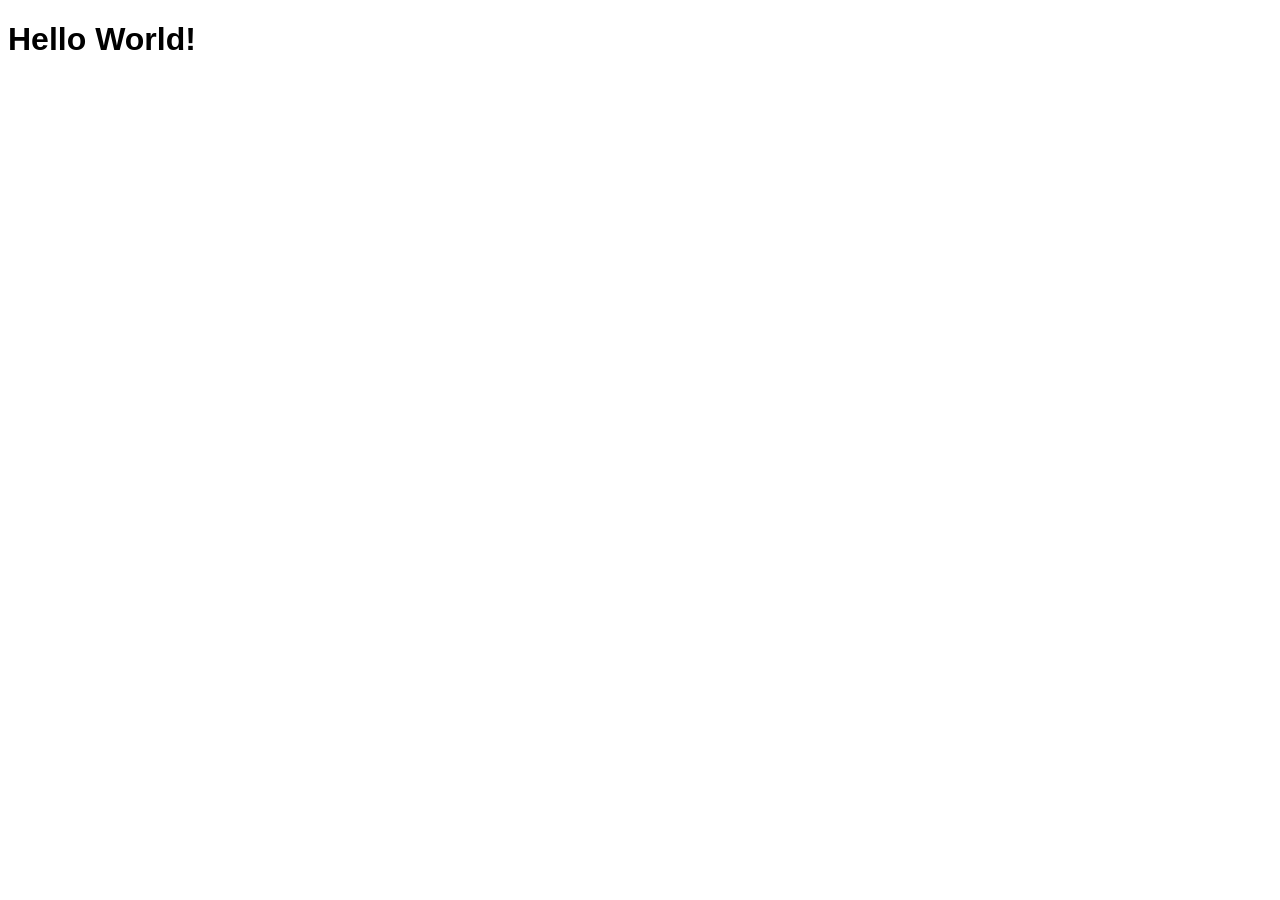
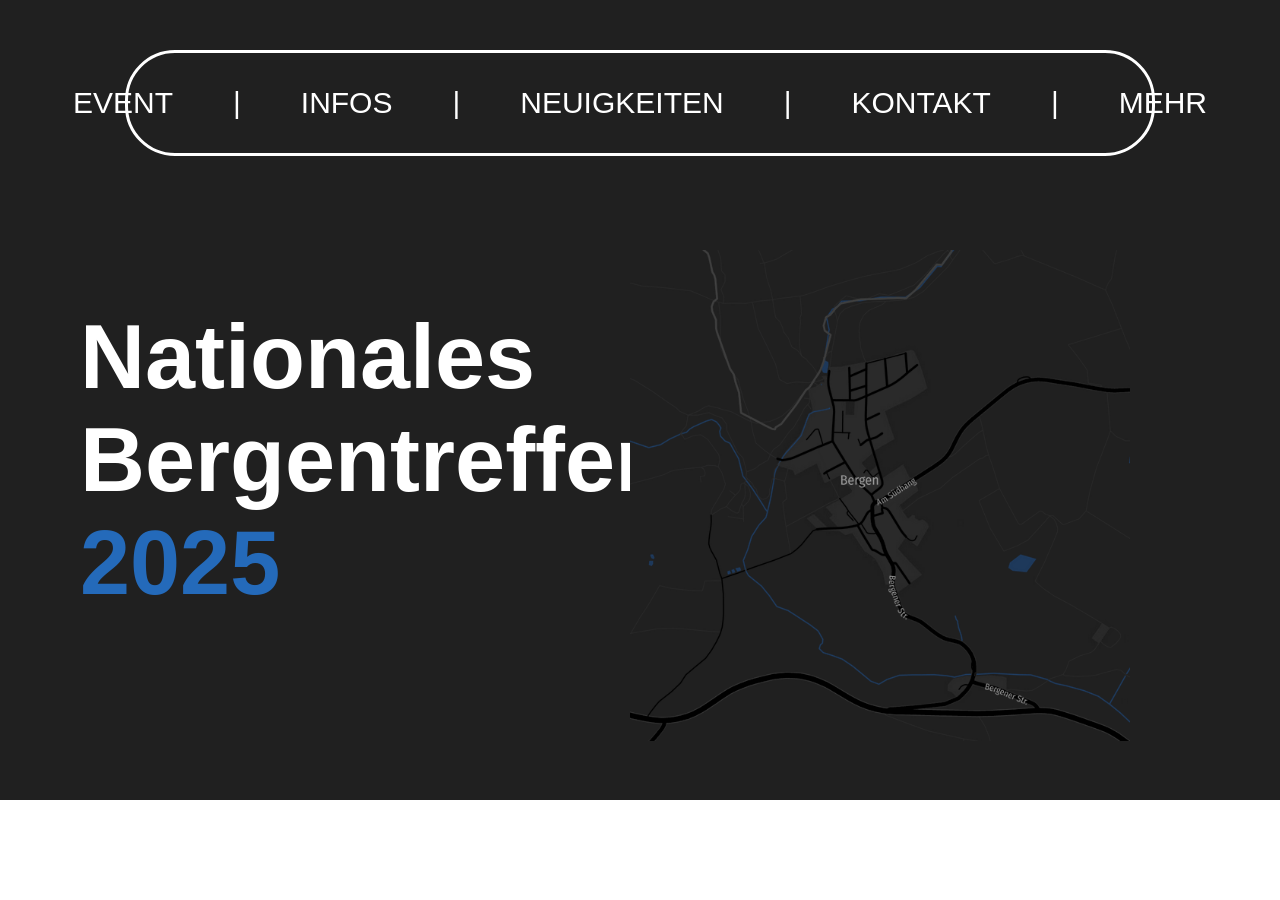
Before and after one commit to Noarlon/Bergentreffen-Website, a PHP site: page / in a window 1280 px wide; the page is wider, and only the part inside the window is pictured. Before the commit the part shown is almost empty. Before the commit the page ends 50 px from the top of that part, so only its background shows below. Run offline with PHP 8.4, Linux system fonts and the light colour scheme.

Commit message:
Header Ground Structure

```diff
--- a/index.html
+++ b/index.html
@@ -11,6 +11,38 @@
         <link rel="stylesheet" href="https://fonts.googleapis.com/icon?family=Material+Icons" />
 </head>
 <body>
-    <h1>Hello World!</h1>
+    <header>
+        <section id="header">
+            <div id="top-bar">
+                <ul>
+                    <li><a href="#event" id="link">EVENT</a></li>
+                    <li><a>|</a></li>
+                    <li><a href="" id="link">INFOS</a></li>
+                    <li><a>|</a></li>
+                    <li><a href="" id="link">NEUIGKEITEN</a></li>
+                    <li><a>|</a></li>
+                    <li><a href="" id="link">KONTAKT</a></li>
+                    <li><a>|</a></li>
+                    <li><a href="" id="link">MEHR</a></li>
+                  </ul>
+            </div>
+            <div id="main-heading">
+                <h1>Nationales</h1>
+                <h1>Bergentreffen</h1>
+                <h1 class="color-accent">2025</h1>
+            </div>
+            <div class="img-fade">
+                <img src="img/kadaster.png">
+            </div>
+        </section>
+    </header>
+    <main>
+        <section id="event">
+
+        </section>
+    </main>
+    <footer>
+
+    </footer>
 </body>
 </html>
--- a/styles.css
+++ b/styles.css
@@ -1,3 +1,81 @@
+:root {
+    --dark_gray: #202020;
+    --blue_accent: #246ABA;
+}
+
 body {
     font-family: Arial, Helvetica, sans-serif;
+    font-style: normal;
+    padding: 0;
+    margin: 0;
 }
+
+.color-accent {
+    color: var(--blue_accent);
+}
+
+#header {
+    background-color: var(--dark_gray);
+    color: white;
+    width: 100%;
+    height: 100svh;
+}
+
+#top-bar {
+    position: relative;
+    left: 50%;
+    top: 50px;
+    transform: translate(-50%, 0);
+    width: 80%;
+    height: 100px;
+    border: 3px white solid;
+    border-radius: 50px;
+    display: flex;
+    align-items: center;
+    justify-content: center;
+}
+
+#top-bar ul {
+    list-style-type: none;
+    margin: 0;
+    padding: 0;
+    display: flex;
+    gap: 20px;
+}
+
+#top-bar li a {
+    text-decoration: none;
+    text-align: center;
+    color: white;
+    font-size: 30px;
+    display: block;
+    padding: 14px 20px;
+}
+
+#top-bar #link:hover {
+    color: var(--blue_accent);
+}
+
+#main-heading {
+    position: relative;
+    left: 80px;
+    top: 200px;
+}
+
+#main-heading h1 {
+    position: relative;
+    font-size: 90px;
+    margin: 0;
+}
+
+#header img {
+    position: absolute;
+    top: 250px;
+    right: 150px;
+    width: 500px;
+}
+
+#event {
+    width: 100%;
+    height: 100px;
+}
```
Also changed, not shown: img/kadaster.png (added).
